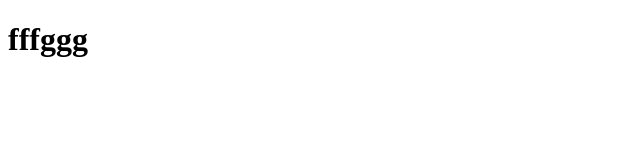
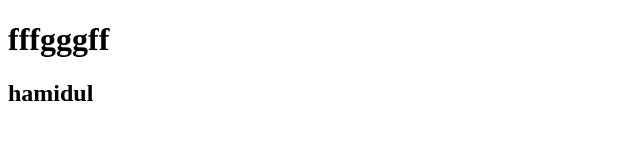
Before and after one commit to masidulalam/h-my-repo, a plain HTML site: page prakticno2.html in a window 1280 px wide. Shown: the whole page, without its empty margins (0-640 px from the left). Drawn offline with Linux system fonts and the light colour scheme.

Commit message:
h2 haded

```diff
--- a/prakticno2.html
+++ b/prakticno2.html
@@ -7,6 +7,7 @@
     <title>Document</title>
 </head>
 <body>
-    <h1>fffggg</h1>
+    <h1>fffgggff </h1>
+    <h2>hamidul</h2>
 </body>
 </html>
```
